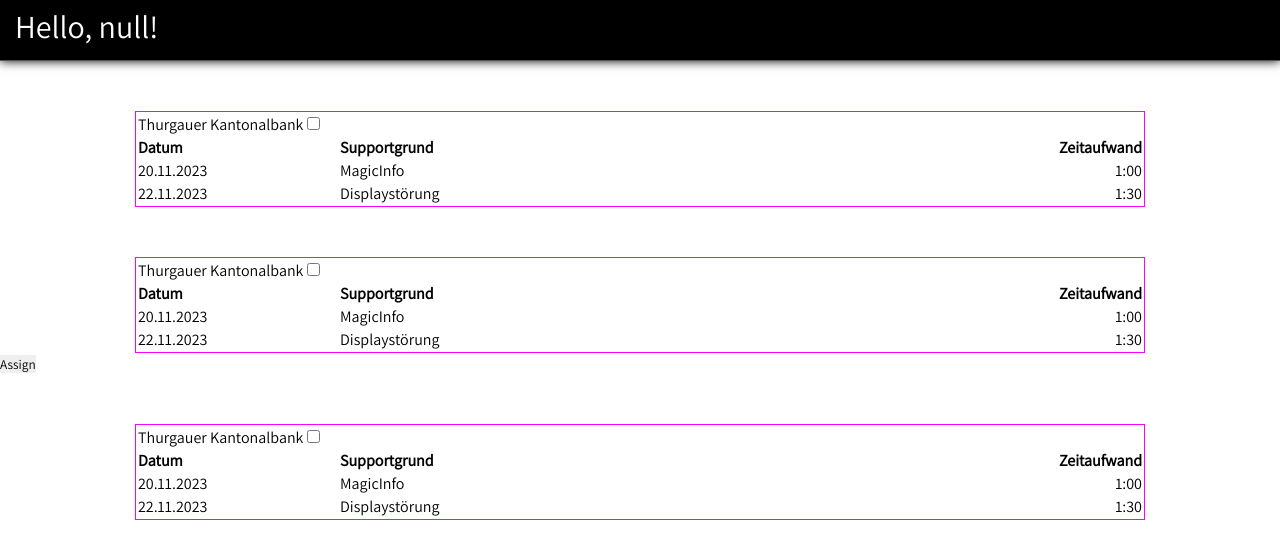
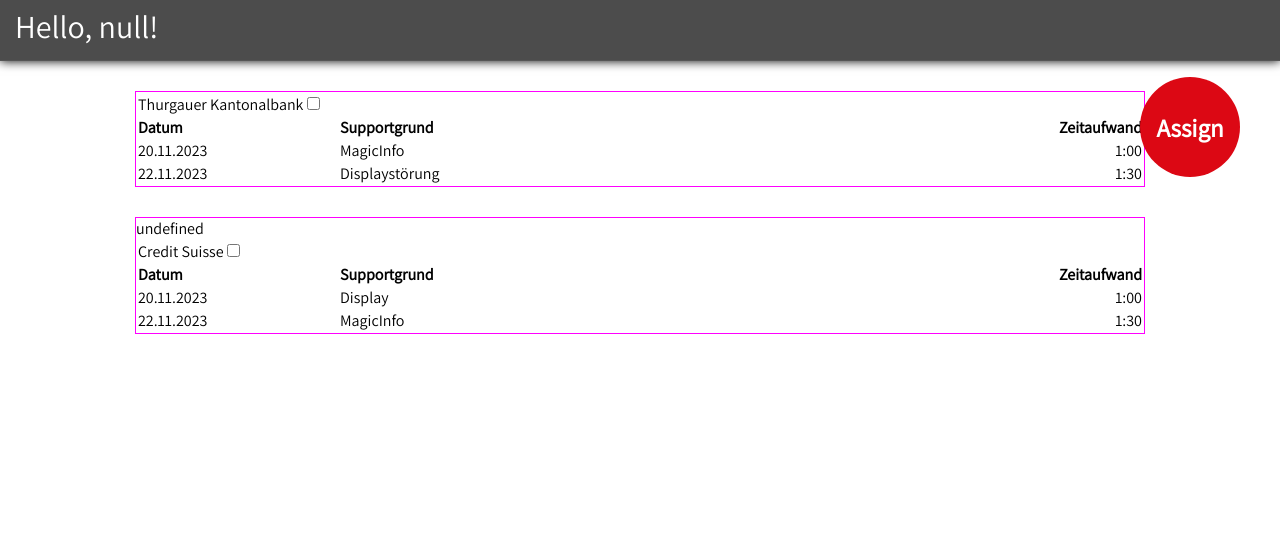
Before and after one commit to screenpro/STrackerWeb, a plain HTML site: page stracker.html in a window 1280 px wide. Both pictures are taken after a click on the button "Assign". Drawn offline with Linux system fonts and the light colour scheme.

Commit message:
Basic string concatenation logic using dummy arrays added

```diff
--- a/screen.css
+++ b/screen.css
@@ -45,16 +45,16 @@ body
     max-height: fit-content;
     margin: 20vh auto;
     padding: 30px;
-    /*border: 1px solid #ddd;*/
     border-bottom: 8px solid #DC0814;
     border-radius: 0px;
-    /*box-shadow: 0 0 25px #555;*/
     background-color: #f8f8f8;
     opacity: 1;
 }
 
 #main {
     max-height: fit-content;
+    width: 100%;
+    /*background-color: rgb(0,0,0,1);*/
 }
 
 #topbarl {
@@ -66,16 +66,11 @@ body
 }
 
 #topbar {
-    background-color: rgb(0,0,0,1);
+    background-color: rgb(0,0,0,0.7);
     height: 50px;
     padding: 5px 15px;
     box-shadow: 0 0 10px #000;
     border-bottom: 1px solid #555;
-}
-
-.boxList {
-    border: 1px solid red;
-    padding: 10px;
 }
 
 #dennis {
@@ -125,8 +120,9 @@ body
 .kunde {
     max-width: fit-content;
     max-height: fit-content;
-    margin: 50px auto 0px auto;
+    margin: 30px auto 0px auto;
     border: 1px solid #f0f;
+    background-color: #fff;
 }
 
 /* --------------- table styles ---------------- */
@@ -251,7 +247,34 @@ a
     bottom: 0;
     z-index: -1;
     opacity: 1;
-  }
+}
+
+/*#bg-image {
+    width: 100vw;
+    height: 100vh;
+    object-fit: cover;
+    position: fixed;
+    left: 0;
+    right: 0;
+    top: 0;
+    bottom: 0;
+    z-index: -1;
+    opacity: 0.25;
+}*/
+
+
+#assign {
+    float: right;
+    position: relative;
+    width: 100px;
+    height: 100px;
+    border-radius: 50px;
+    margin: -110px 40px 0px 0px;
+    background-color: #DC0814;
+    color: #fff;
+    font-size: 25px;
+    font-weight: 700;
+}
 
 /* =============== MEDIA QUERIES =============== */
 
--- /dev/null
+++ b/script.js
@@ -0,0 +1,84 @@
+const cTest = [];
+const Data0 = [];
+const Data1 = [];
+
+cTest.push("Credit Suisse", "Thurgauer Kantonalbank")
+Data0.push("20.11.2023 Display 1:00", "22.11.2023 MagicInfo 1:30")
+Data1.push("10.11.2023 Stromausfall 4:00", "15.11.2023 MagicInfo 0:30", "19.11.2023 Contentfehler 2:00", "21.11.2023 Bedienerfehler 0:30")
+
+var nameStore = {
+    getName: function () {
+        return JSON.parse(localStorage.getItem("name"));
+    },
+    setName: function (name) {
+        localStorage.setItem("name", JSON.stringify(name));
+    },
+};
+
+function replace() {
+    document.getElementById("h1top").innerHTML = "Hello, " + nameStore.getName(name) + "!";
+};
+
+function tableBuilder(cName) {
+    return '<div> \
+        <table>  \
+            <thead>  \
+                <tr>  \
+                    <td colspan="3">  \
+                        <label for="TKB">' + cName + '</label>  \
+                        <input type="checkbox" name="accounting" id="accounting" data-toggle="toggle">  \
+                    </td>  \
+                </tr>  \
+            </thead> \ ';
+}
+
+function headBuilder() {
+    return  '<tbody>  \
+        <tbody class="labels">  \
+            <tr>  \
+                <th class="date">' + "Datum" + '</th>  \
+                <th class="reason">' + "Supportgrund" + '</th>  \
+                <th class="time">' + "Zeitaufwand" + '</th>  \
+            </tr>  \
+        </tbody> \
+        <tbody class="hide"> \ '
+}
+
+function stringBuilder(date, reason, time) {
+    return '<tr>  \
+                <td class="date">' + date + '</td>  \
+                <td class="reason">' + reason + '</td>  \
+                <td class="time">' + time + '</td>  \
+            </tr>  \ ';
+}
+
+function endBuilder() {
+    return '</tbody>  \
+        </tbody> \
+    </table> \ </div>';
+}
+
+function mainBuilder() {
+    var mainString;
+    var headString = headBuilder();
+    var detailString;
+    var endString = endBuilder();
+    let cLength = cTest.length;
+    for (i = 0; i < cLength; i++) {
+        mainString = tableBuilder(cTest[i]);
+        let tLength = Data0.length;
+        for (a = 0; a < tLength; a++) {
+            let details = Data0[a];
+            let values = details.split(" ");
+            detailString += stringBuilder(values[0], values[1], values[2]);
+        }
+        return mainString + headString + detailString + endString;
+    }
+}
+
+function asyncBuilder() {
+    let cTable = document.createElement('div');
+    cTable.classList.add('kunde');
+    cTable.innerHTML = mainBuilder();
+    document.body.appendChild(cTable);
+}
--- a/stracker.html
+++ b/stracker.html
@@ -9,65 +9,17 @@
 	<!--<link rel="icon" href="/images/favicon.png" type="image/x-icon">-->
     <link id="pagestyle" rel="stylesheet" href="screen.css">
     <link href='https://fonts.googleapis.com/css?family=Assistant' rel='stylesheet'>
-    <script>
-        var nameStore = {
-            getName: function () {
-                return JSON.parse(localStorage.getItem("name"));
-            },
-            setName: function (name) {
-                localStorage.setItem("name", JSON.stringify(name));
-            },
-        };
-        function replace() {
-            document.getElementById("h1top").innerHTML = "Hello, " + nameStore.getName(name) + "!";
-        };
-        function assign() {
-                let box = document.createElement('div');
-                box.classList.add('kunde');
-                box.innerHTML = '<div> \
-                    <table>  \
-                        <thead>  \
-                            <tr>  \
-                                <td colspan="3">  \
-                                    <label for="TKB">Thurgauer Kantonalbank</label>  \
-                                    <input type="checkbox" name="accounting" id="accounting" data-toggle="toggle">  \
-                                </td>  \
-                            </tr>  \
-                        </thead>  \
-                        <tbody>  \
-                            <tbody class="labels">  \
-                                <tr>  \
-                                    <th class="date">Datum</th>  \
-                                    <th class="reason">Supportgrund</th>  \
-                                    <th class="time">Zeitaufwand</th>  \
-                                </tr>  \
-                            </tbody>  \
-                            <tbody class="hide">  \
-                                <tr>  \
-                                    <td class="date">20.11.2023</td>  \
-                                    <td class="reason">MagicInfo</td>  \
-                                    <td class="time">1:00</td>  \
-                                </tr>  \
-                                <tr>  \
-                                    <td class="date">22.11.2023</td>  \
-                                    <td class="reason">Displaystörung</td>  \
-                                    <td class="time">1:30</td>  \
-                                </tr>  \
-                            </tbody>  \
-                        </tbody>  \
-                    </table> \
-                    </div>';
-                document.body.appendChild(box);
-        };
-    </script>
+    <script src="script.js"></script>
 </head>
 
 <body onload="replace()">
 
     <div id="main">
+        <!--<img id="bg-image" src="images/screenpro_fhd.jpg">-->
         <div id="topbar">
             <h1 id="h1top">Hallo, NAME!</h1>
         </div>
+
         <div id="content">
             <div class="kunde">
                 <table>
@@ -102,41 +54,8 @@
                     </tbody>
                 </table>
             </div>
-            <div class="kunde">
-                <table>
-                    <thead>
-                        <tr>
-                            <td colspan="3">
-                                <label for="TKB">Thurgauer Kantonalbank</label>
-                                <input type="checkbox" name="accounting" id="accounting" data-toggle="toggle">
-                            </td>
-                        </tr>
-                    </thead>
-                    <tbody>
-                        <tbody class="labels">
-                            <tr>
-                                <th class="date">Datum</th>
-                                <th class="reason">Supportgrund</th>
-                                <th class="time">Zeitaufwand</th>
-                            </tr>
-                        </tbody>
-                        <tbody class="hide">
-                            <tr>
-                                <td class="date">20.11.2023</td>
-                                <td class="reason">MagicInfo</td>
-                                <td class="time">1:00</td>
-                            </tr>
-                            <tr>
-                                <td class="date">22.11.2023</td>
-                                <td class="reason">Displaystörung</td>
-                                <td class="time">1:30</td>
-                            </tr>
-                        </tbody>
-                    </tbody>
-                </table>
-            </div>
         </div>
-        <input type="button" id="assign" onclick="assign()" value="Assign">
+        <input type="button" id="assign" onclick="asyncBuilder()" value="Assign">
     </div>
 
 </body>
```
Also changed, not shown: index.html (+1 -10 lines).
